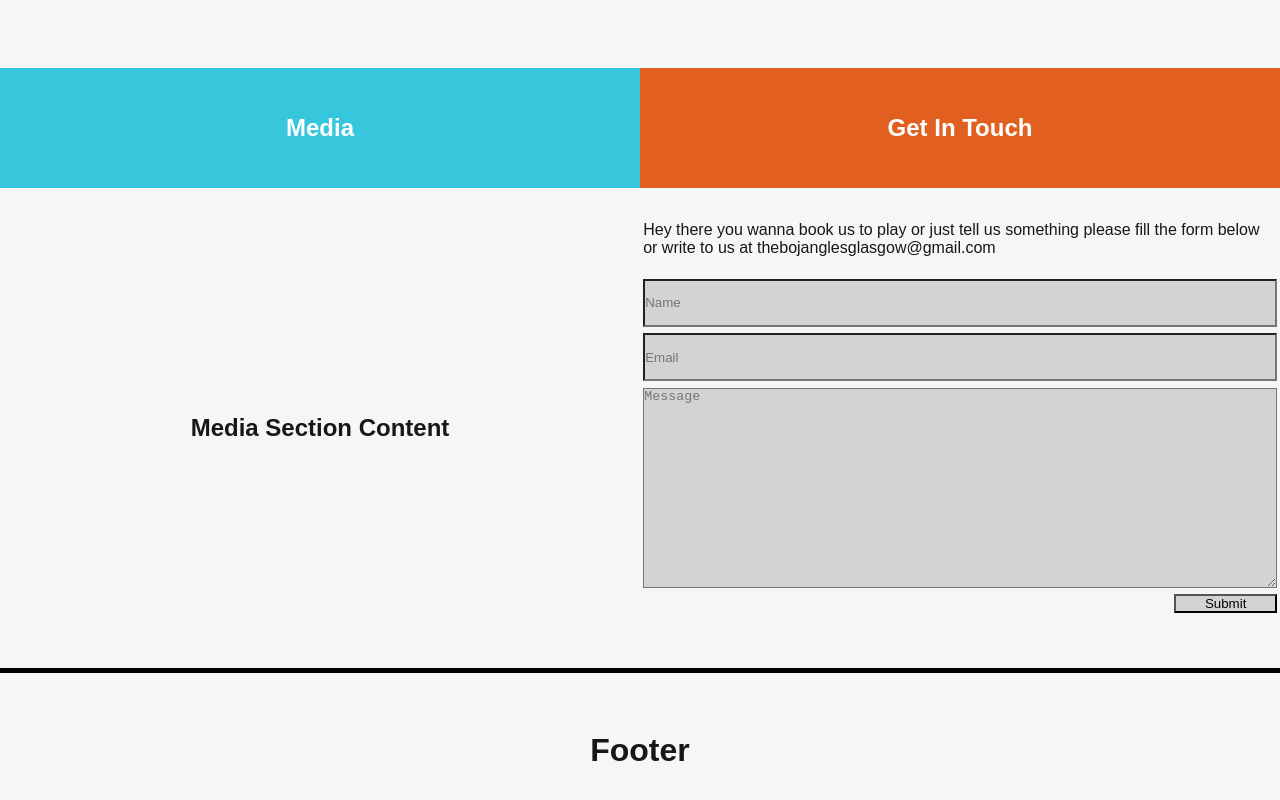
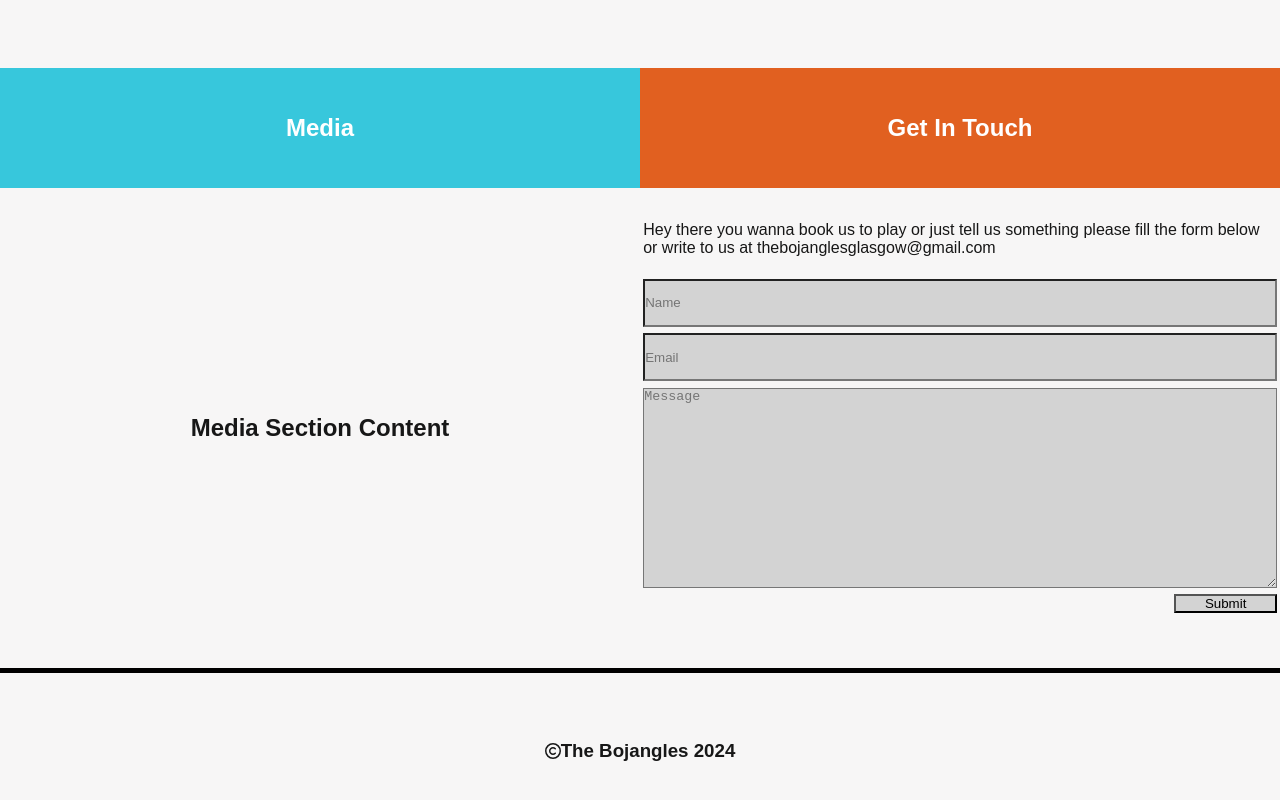
Before and after one commit to Mik20393/the-bojangles-web-app, a Next.js app: page / in a window 1280 px wide. Shown: the part 2252-3052 px from the top of the page. Built offline with nearby package versions, Linux system fonts and the light colour scheme.

Commit message:
Adding footer copyright text

```diff
--- a/src/components/footer.js
+++ b/src/components/footer.js
@@ -1,12 +1,15 @@
-import Link from "next/link";
+import styles from "./footer.module.css";
 
-import styles from "./footer.module.css";
+import { FaRegCopyright } from "react-icons/fa6";
 
 export default function Footer() {
     return (
         <>
             <footer className={styles.footer}>
-                <h1>Footer</h1>
+                <div className={styles.footerContentContainer}>
+                    <FaRegCopyright />
+                    <h3>The Bojangles 2024</h3>
+                </div>
             </footer>
         </>
     )
--- a/src/components/footer.module.css
+++ b/src/components/footer.module.css
@@ -6,3 +6,8 @@
     align-items: center;
     border-top: 5px solid black;
 }
+
+.footerContentContainer {
+    display: flex;
+    align-items: center;
+}
```
